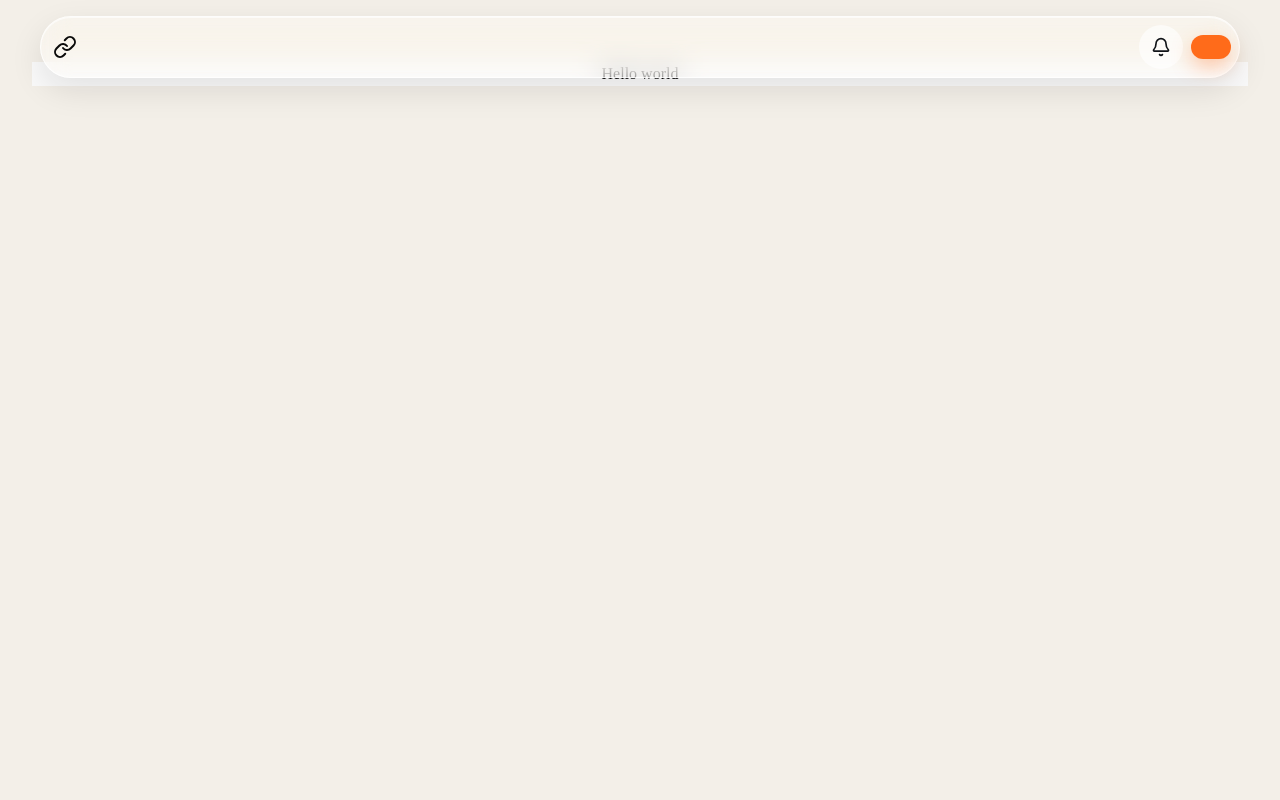
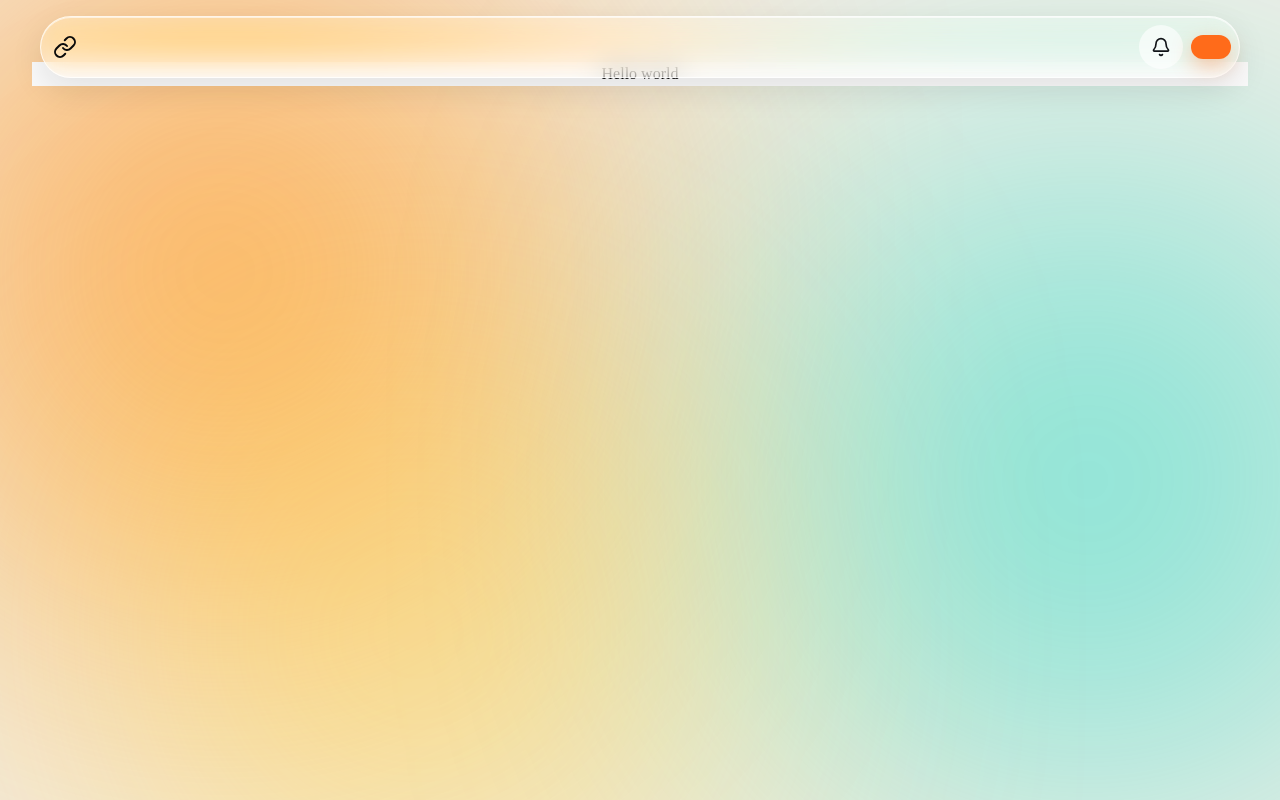
Before and after one commit to Ddmlnk/ToolRent, a Next.js app in the folder toolrent/: page / in a window 1280 px wide. Built offline with nearby package versions, Linux system fonts and the light colour scheme.

Commit message:
feat: add blurred gradient background

```diff
--- a/toolrent/app/layout.tsx
+++ b/toolrent/app/layout.tsx
@@ -2,6 +2,7 @@ import type { Metadata } from "next";
 import { Geist, Geist_Mono } from "next/font/google";
 import "./globals.css";
 import Navbar from "@/components/layout/NavBar";
+import Background from "@/components/layout/Background";
 
 const geistSans = Geist({
   variable: "--font-geist-sans",
@@ -24,6 +25,7 @@ export default function RootLayout({ children }: LayoutProps<"/">) {
       <body
         className={`${geistSans.variable} ${geistMono.variable} antialiased bg-[#F3EFE8] px-4 md:px-8`}
       >
+        <Background />
         <Navbar />
         {children}
       </body>
--- /dev/null
+++ b/toolrent/components/layout/Background.tsx
@@ -0,0 +1,12 @@
+export default function Background() {
+  return (
+    <div
+      aria-hidden
+      className="pointer-events-none fixed inset-0 -z-10 overflow-hidden bg-[#F3EFE8]"
+    >
+      <div className="absolute -left-[10%] -top-[10%] size-[55vw] rounded-full bg-orange-400/60 blur-[160px]" />
+      <div className="absolute -right-[10%] top-[20%] size-[50vw] rounded-full bg-teal-400/50 blur-[160px]" />
+      <div className="absolute -bottom-[15%] left-[10%] size-[45vw] rounded-full bg-amber-300/50 blur-[160px]" />
+    </div>
+  );
+}
```
